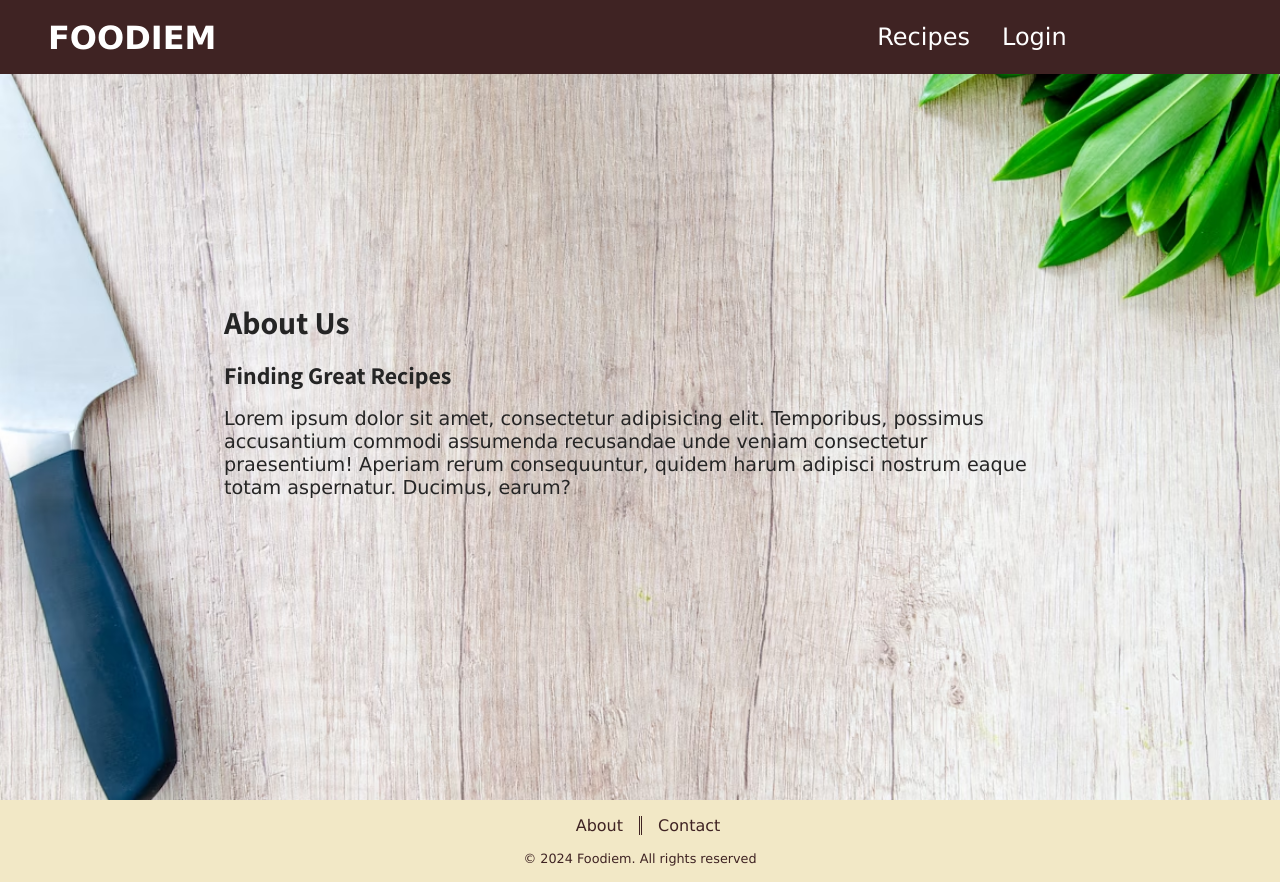
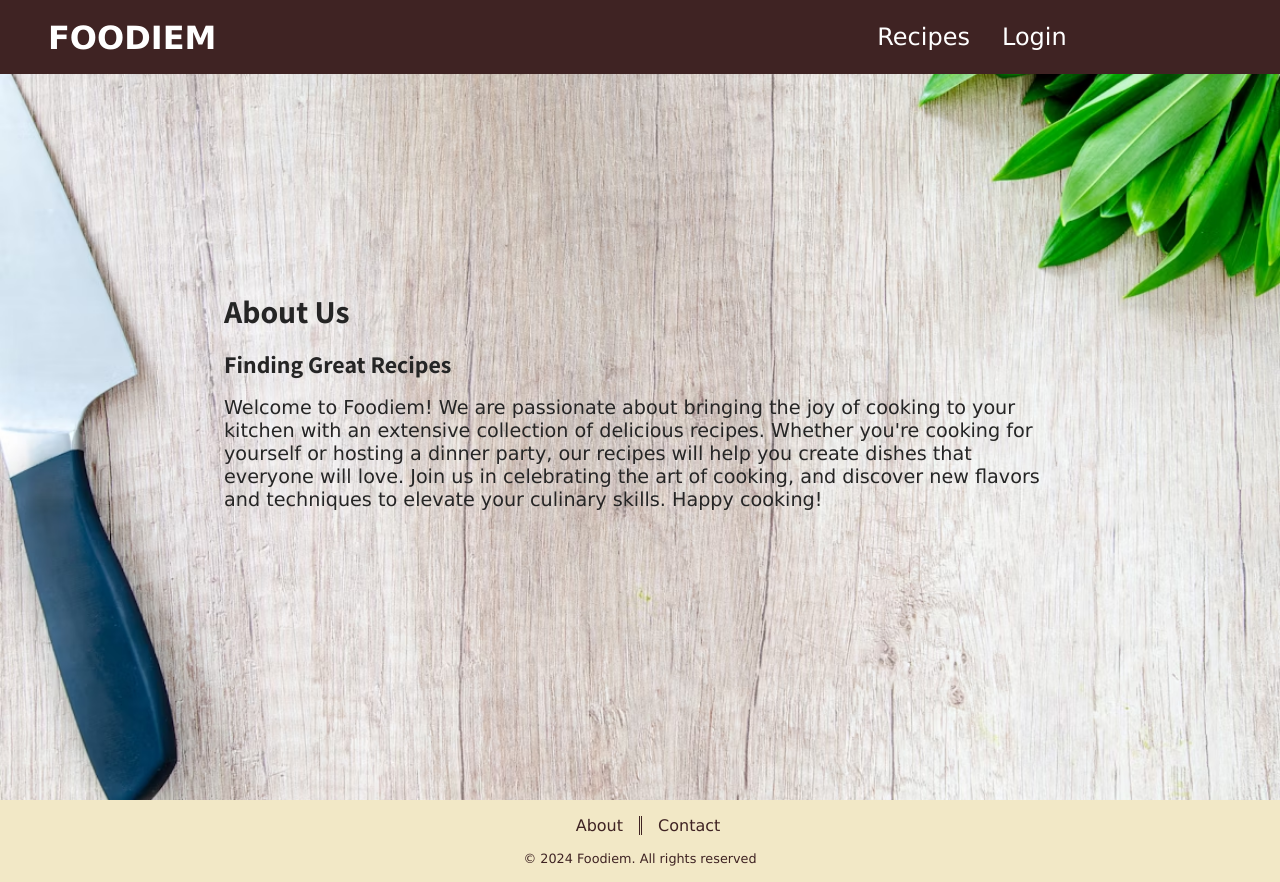
Before and after one commit to andrewymin/Foodeem, a React (Vite) app in the folder client/: page /about in a window 1280 px wide. Built offline with nearby package versions, Linux system fonts and the light colour scheme.

Commit message:
update about page

```diff
--- a/client/src/pages/About.tsx
+++ b/client/src/pages/About.tsx
@@ -11,10 +11,12 @@ function About() {
         <h1>About Us</h1>
         <h2 className="title">Finding Great Recipes</h2>
         <p>
-          Lorem ipsum dolor sit amet, consectetur adipisicing elit. Temporibus,
-          possimus accusantium commodi assumenda recusandae unde veniam
-          consectetur praesentium! Aperiam rerum consequuntur, quidem harum
-          adipisci nostrum eaque totam aspernatur. Ducimus, earum?
+          Welcome to Foodiem! We are passionate about bringing the joy of
+          cooking to your kitchen with an extensive collection of delicious
+          recipes. Whether you're cooking for yourself or hosting a dinner
+          party, our recipes will help you create dishes that everyone will
+          love. Join us in celebrating the art of cooking, and discover new
+          flavors and techniques to elevate your culinary skills. Happy cooking!
         </p>
       </div>
     </section>
```
